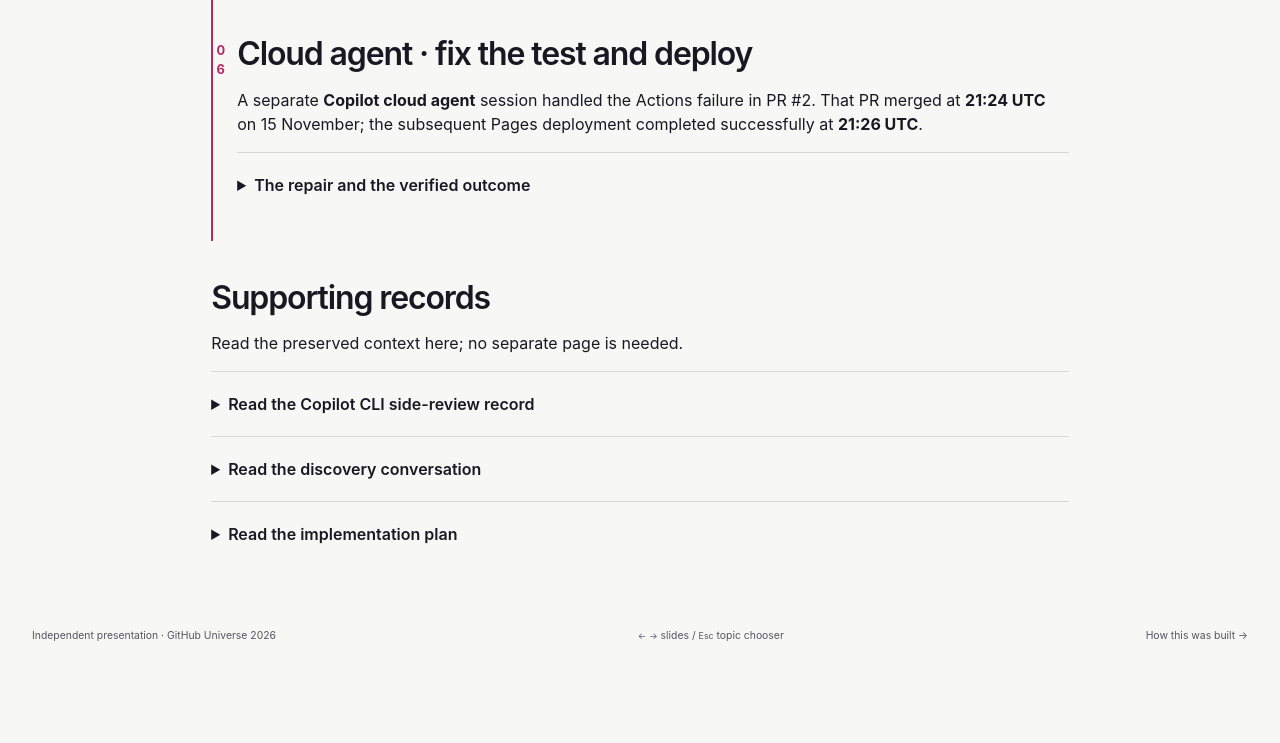
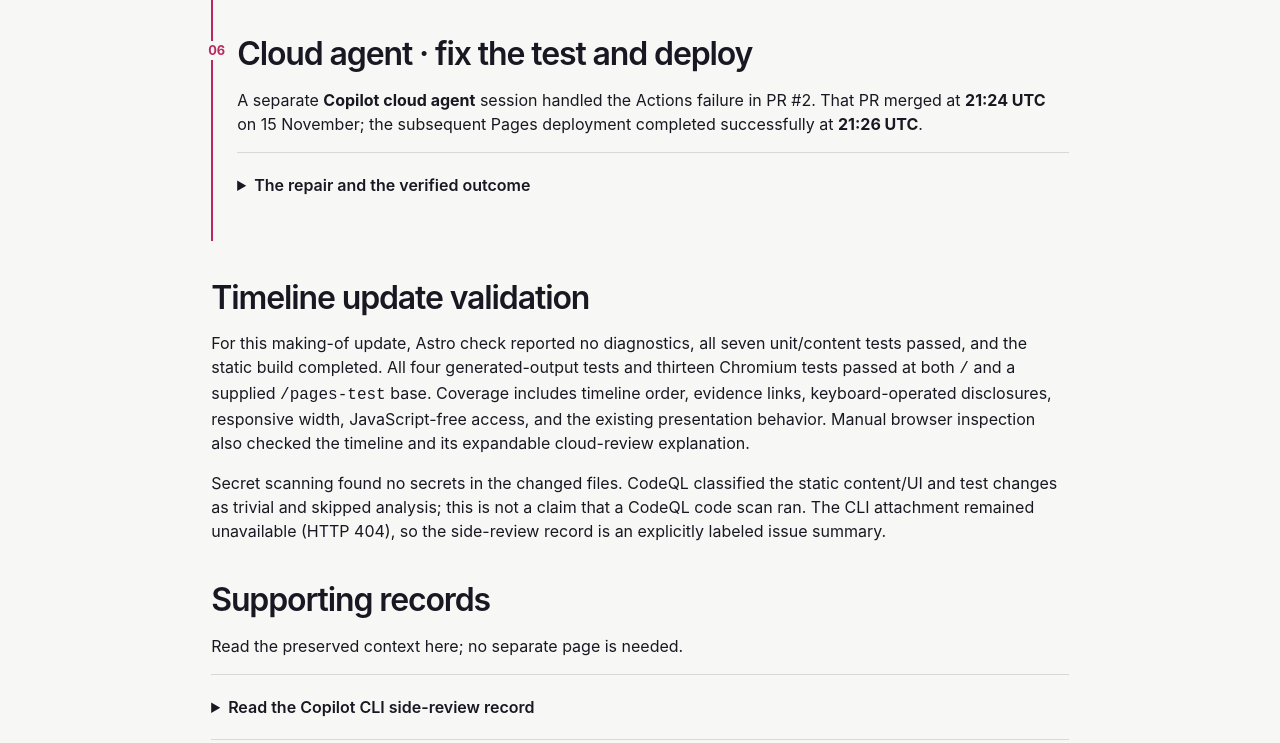
Before and after one commit to sinannar/ghuniverse26, an Astro site: page /making-of in a window 1280 px wide. Shown: the part 1774-2517 px from the top of the page. Before the commit the page ends 2431 px from the top, so only its background shows below. Built offline with nearby package versions, Linux system fonts and the light colour scheme; Astro itself is replaced by a stand-in of ours.

Commit message:
Record timeline validation and keep step numbers on one line
Co-authored-by: copilot-swe-agent[bot] <198982749+Copilot@users.noreply.github.com>

```diff
--- a/docs/iteration01/session.md
+++ b/docs/iteration01/session.md
@@ -120,8 +120,9 @@ conversation, returning to the Fusion slide, and responsive presentation layout.
 
 The Copilot app and deployment workflow files were parsed as YAML, and the shared
 instruction references were checked locally. Actual GitHub Pages publication
-and acceptance of the app configuration remained separate user actions at that point. The later deployment
-outcome appears below; acceptance of the app configuration is not established.
+and acceptance of the app configuration remained separate user actions at that
+point. The later deployment outcome appears below; acceptance of the app
+configuration is not established.
 
 </details>
 </li>
@@ -250,3 +251,18 @@ not yet verified” status; it does not claim a particular model, cost, or speed
 </details>
 </li>
 </ol>
+
+## Timeline update validation
+
+For this making-of update, Astro check reported no diagnostics, all seven
+unit/content tests passed, and the static build completed. All four
+generated-output tests and thirteen Chromium tests passed at both `/` and a
+supplied `/pages-test` base. Coverage includes timeline order, evidence links,
+keyboard-operated disclosures, responsive width, JavaScript-free access, and
+the existing presentation behavior. Manual browser inspection also checked the
+timeline and its expandable cloud-review explanation.
+
+Secret scanning found no secrets in the changed files. CodeQL classified the
+static content/UI and test changes as trivial and skipped analysis; this is not
+a claim that a CodeQL code scan ran. The CLI attachment remained unavailable
+(HTTP 404), so the side-review record is an explicitly labeled issue summary.
--- a/src/styles/global.css
+++ b/src/styles/global.css
@@ -99,7 +99,7 @@
   .creation-record__document { padding-block: 1rem; }
   .creation-record .creation-timeline { list-style: none; padding-left: 1.5rem; border-left: 2px solid var(--accent-strong); counter-reset: creation-step; }
   .creation-timeline > li { position: relative; padding-bottom: 1.5rem; counter-increment: creation-step; }
-  .creation-timeline > li::before { content: counter(creation-step, decimal-leading-zero); position: absolute; top: 0.25rem; right: calc(100% + 0.75rem); background: var(--paper); color: var(--accent-strong); font-weight: 700; font-size: 0.8rem; }
+  .creation-timeline > li::before { content: counter(creation-step, decimal-leading-zero); position: absolute; top: 0.25rem; right: calc(100% + 0.75rem); background: var(--paper); color: var(--accent-strong); font-weight: 700; font-size: 0.8rem; white-space: nowrap; }
   .creation-timeline > li > h2 { font-size: clamp(1.4rem, 3vw, 2rem); }
 }
 @layer slides {
```
